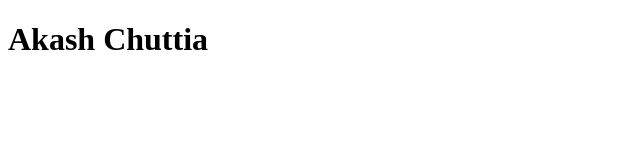
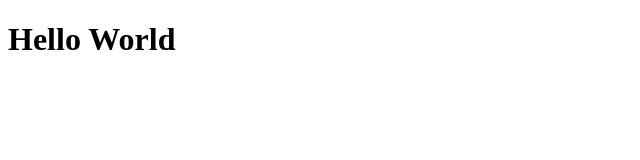
Before and after one commit to shubhanshu30/test, a plain HTML site: page index.html in a window 1280 px wide. Shown: the whole page, without its empty margins (0-640 px from the left). Drawn offline with Linux system fonts and the light colour scheme.

Commit message:
Next version of web file.

```diff
--- a/index.html
+++ b/index.html
@@ -5,6 +5,6 @@
     <title>Hello World</title>
   </head>
   <body>
-    <h1>Akash Chuttia</h1>
+    <h1>Hello World</h1>
   </body>
 </html>
```
